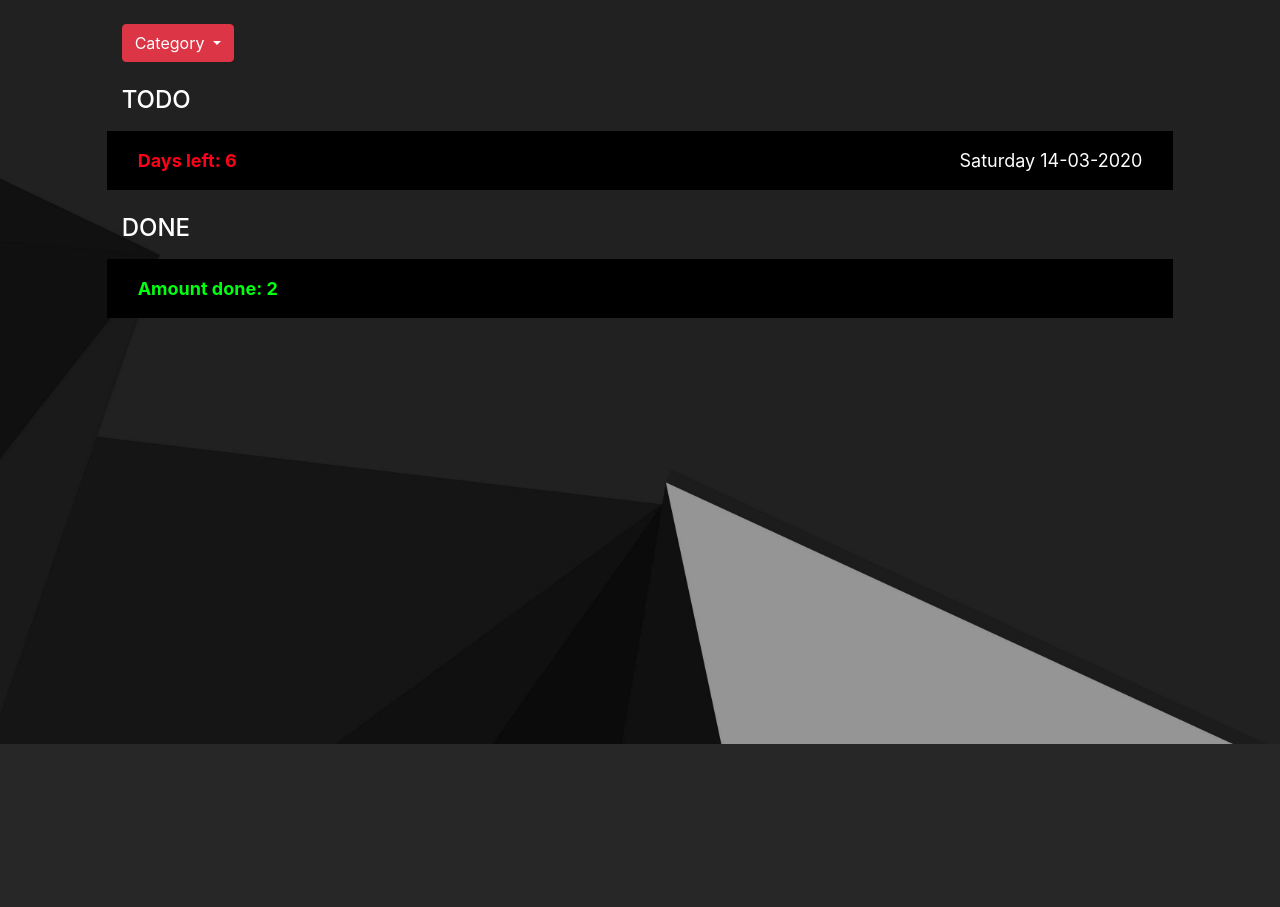
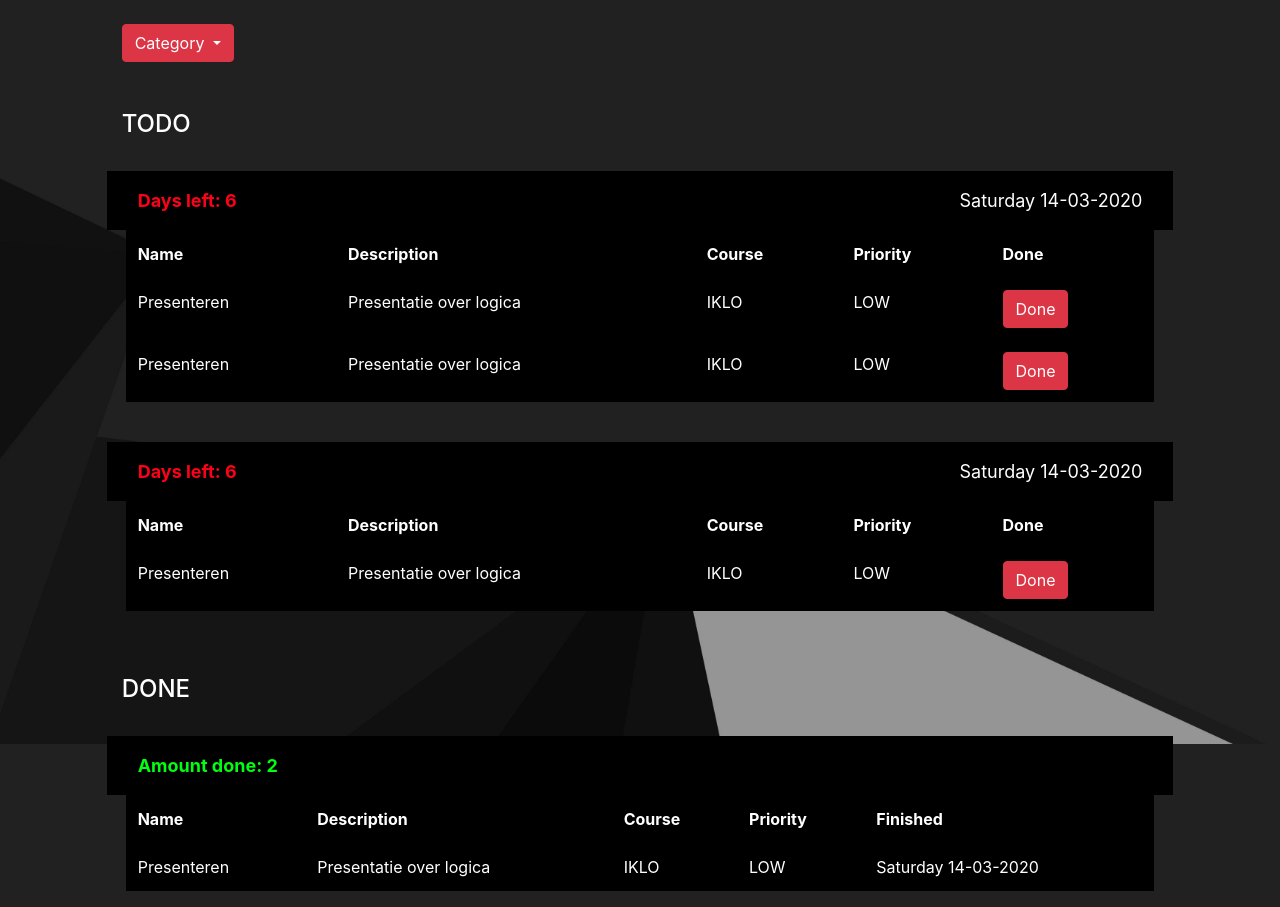
Before and after one commit to WackyWouter/Homework-todo, a PHP site: page / in a window 1280 px wide. Shown: the part 56-963 px from the top of the page. Before the commit the page ends 800 px from the top, so only its background shows below. Run offline with PHP 8.4, Linux system fonts and the light colour scheme.

Commit message:
added table

```diff
--- a/index.php
+++ b/index.php
@@ -82,14 +82,15 @@
       </div>
 
       <!-- TODO PARTS -->
-      <div class="row justify-content-center mt-4">
+      <div class="row justify-content-center mt-5">
         <div class="col-10">
           <h4 style="color:white">TODO</h4>
         </div>
       </div>
 
-      <div class="row justify-content-center mt-2">
+      <div class="row justify-content-center mt-4">
         <div class="col-10">
+
           <div class="row justify-content-between blackBg p-3">
             <div class="col-4 neonRed font-weight-bold fontSizeM" >
               Days left: <?php echo $daysleft ?>
@@ -98,23 +99,127 @@
               <?php echo $currentDate ?>
             </div>
           </div>
+
+          <div class="row justify-content-center">
+            <div class="col-12  pr-1 pl-1">
+              <div class="col-12 ">
+              <table class="table table-dark blackBg table-borderless table-hover">
+                <thead >
+                  <tr>
+                    <th scope="col">Name</th>
+                    <th scope="col">Description</th>
+                    <th scope="col">Course</th>
+                    <th scope="col">Priority</th>
+                    <th scope="col">Done</th>
+                  </tr>
+                </thead>
+                <tbody>
+                  <tr >
+                    <td>Presenteren</td>
+                    <td>Presentatie over logica</td>
+                    <td>IKLO</td>
+                    <td>LOW</td>
+                    <td><div class="btn btn-danger">Done<div></td>
+                  </tr>
+                  <tr>
+                    <td>Presenteren</td>
+                    <td>Presentatie over logica</td>
+                    <td>IKLO</td>
+                    <td>LOW</td>
+                    <td><div class="btn btn-danger">Done<div></td>
+                  </tr>
+                </tbody>
+              </table>
+              </div>
+            </div>
+          </div>
+
+        </div>
+      </div>
+
+      <div class="row justify-content-center mt-4">
+        <div class="col-10">
+
+          <div class="row justify-content-between blackBg p-3">
+            <div class="col-4 neonRed font-weight-bold fontSizeM" >
+              Days left: <?php echo $daysleft ?>
+            </div>
+            <div class="col-4 whiteText text-right fontSizeM">
+              <?php echo $currentDate ?>
+            </div>
+          </div>
+
+          <div class="row justify-content-center">
+            <div class="col-12  pr-1 pl-1">
+              <div class="col-12 ">
+              <table class="table table-dark blackBg table-borderless table-hover">
+                <thead>
+                  <tr>
+                    <th scope="col">Name</th>
+                    <th scope="col">Description</th>
+                    <th scope="col">Course</th>
+                    <th scope="col">Priority</th>
+                    <th scope="col">Done</th>
+                  </tr>
+                </thead>
+                <tbody>
+                  <tr>
+                    <td>Presenteren</td>
+                    <td>Presentatie over logica</td>
+                    <td>IKLO</td>
+                    <td>LOW</td>
+                    <td><div class="btn btn-danger">Done<div></td>
+                  </tr>
+                </tbody>
+              </table>
+              </div>
+            </div>
+          </div>
+
         </div>
       </div>
 
       <!-- DONE PARTS -->
-      <div class="row justify-content-center mt-4">
+      <div class="row justify-content-center mt-5">
         <div class="col-10">
           <h4 style="color:white">DONE</h4>
         </div>
       </div>
 
-      <div class="row justify-content-center mt-2">
+      <div class="row justify-content-center mt-4">
         <div class="col-10">
           <div class="row justify-content-between blackBg p-3">
             <div class="col-4 neonGreen font-weight-bold fontSizeM" >
               Amount done: <?php echo $amountDone ?>
             </div>
 
+          </div>
+
+          <div class="row justify-content-center">
+            <div class="col-12  pr-1 pl-1">
+              <div class="col-12 ">
+              <table class="table table-dark blackBg table-borderless table-hover">
+                <thead >
+                  <tr>
+                    <th scope="col">Name</th>
+                    <th scope="col">Description</th>
+                    <th scope="col">Course</th>
+                    <th scope="col">Priority</th>
+                    <th scope="col">Finished</th>
+                  </tr>
+                </thead>
+                <tbody>
+                  <tr>
+                    <td>Presenteren</td>
+                    <td>Presentatie over logica</td>
+                    <td>IKLO</td>
+                    <td>LOW</td>
+                    <td><?php echo $currentDate ?></td>
+                  </tr>
+                </tbody>
+              </table>
+              </div>
+            </div>
           </div>
         </div>
       </div>
```
